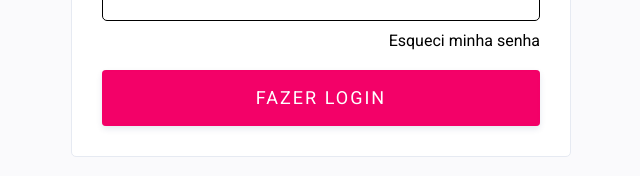
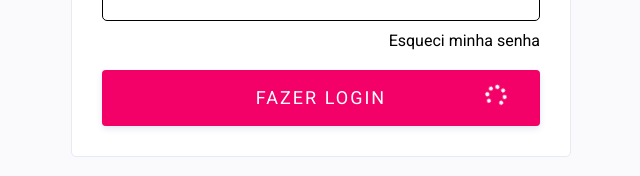
Before and after one commit to Jorge989/adoorei-challange, a Vue app: page / in a window 1280 px wide. Both pictures are taken after typing "name@example.com", "Sample123" into the empty fields and a click on the button "FAZER LOGIN". Shown: the part 505-681 px from the top of the page, without its empty margins (319-959 px from the left). Built offline with nearby package versions, Linux system fonts and the light colour scheme.

Commit message:
implementando botao spinner

```diff
--- a/package.json
+++ b/package.json
@@ -8,6 +8,10 @@
     "lint": "vue-cli-service lint"
   },
   "dependencies": {
+    "@fortawesome/fontawesome-free": "^6.4.0",
+    "@fortawesome/fontawesome-svg-core": "^6.4.0",
+    "@fortawesome/free-solid-svg-icons": "^6.4.0",
+    "@fortawesome/vue-fontawesome": "^3.0.3",
     "core-js": "^3.8.3",
     "vue": "^3.2.13",
     "vue-router": "^4.1.6"
--- a/public/index.html
+++ b/public/index.html
@@ -7,6 +7,14 @@
     <link rel="icon" href="<%= BASE_URL %>favicon.ico" />
     <link rel="preconnect" href="https://fonts.googleapis.com" />
     <link rel="preconnect" href="https://fonts.gstatic.com" crossorigin />
+    <link
+      rel="stylesheet"
+      href="https://cdnjs.cloudflare.com/ajax/libs/font-awesome/5.15.3/css/all.min.css"
+      integrity="sha512-HnHnXvFnJpPk1cxAFqEEMzI/QyF2sYDeWpxxUxZ3qED3El+eZk2oZ93fRyfqR/Xgh1YbEkJopTYGd45pJiH6nA=="
+      crossorigin="anonymous"
+      referrerpolicy="no-referrer"
+    />
+
     <link
       href="https://fonts.googleapis.com/css2?family=Roboto:wght@300;400;500;700&display=swap"
       rel="stylesheet"
--- a/src/components/Button/AuthButton.vue
+++ b/src/components/Button/AuthButton.vue
@@ -1,14 +1,40 @@
 <template>
-  <button class="auth-button" @click="$emit('click')">{{ text }}</button>
+  <button
+    class="auth-button"
+    :class="{ loading: isLoading }"
+    @click="$emit('click')"
+  >
+    {{ text }}
+    <span v-if="isLoading">
+      <font-awesome-icon icon="spinner" spin></font-awesome-icon>
+    </span>
+  </button>
 </template>
 
 <script>
+import { library } from "@fortawesome/fontawesome-svg-core";
+import { faSpinner } from "@fortawesome/free-solid-svg-icons";
+import { FontAwesomeIcon } from "@fortawesome/vue-fontawesome";
+library.add(faSpinner);
+
 export default {
   name: "AuthButton",
+  components: {
+    FontAwesomeIcon,
+  },
   props: {
     text: {
       type: String,
       required: true,
+    },
+    isLoading: {
+      type: Boolean,
+      required: true,
+    },
+  },
+  watch: {
+    isLoading(newVal) {
+      console.log("isLoading changed to", newVal);
     },
   },
 };
--- a/src/components/Button/styles.scss
+++ b/src/components/Button/styles.scss
@@ -27,6 +27,21 @@
   touch-action: manipulation;
   vertical-align: baseline;
   transition: all 0.2s cubic-bezier(0.22, 0.61, 0.36, 1);
+  & span {
+    display: flex;
+    align-items: center;
+    justify-content: center;
+    position: absolute;
+    top: 10%;
+    height: 90%;
+    left: 90%;
+    transform: translate(-50%, -50%);
+  }
+
+  & span svg {
+    width: 1.2em;
+    height: 1.2em;
+  }
 }
 
 .auth-button:hover {
--- a/src/views/Login/LoginView.vue
+++ b/src/views/Login/LoginView.vue
@@ -28,7 +28,11 @@
       <router-link class="forgot-password-btn" to="#"
         >Esqueci minha senha</router-link
       >
-      <AuthButton text="fazer login"></AuthButton>
+      <AuthButton
+        text="fazer login"
+        :is-loading="isLoading"
+        :class="{ loading: isLoading }"
+      ></AuthButton>
     </form>
     <span
       >Ainda não tem conta?
@@ -41,6 +45,7 @@
 
 <script>
 import AuthButton from "../../components/Button/AuthButton.vue";
+
 export default {
   name: "LoginView",
   components: {
@@ -48,12 +53,23 @@ export default {
   },
   data() {
     return {
+      isLoading: false,
       email: "",
       password: "",
     };
   },
+  computed: {
+    authButtonLoading() {
+      return this.isLoading;
+    },
+  },
   methods: {
-    submitForm() {},
+    async submitForm() {
+      this.isLoading = true;
+      setTimeout(() => {
+        this.isLoading = false;
+      }, 3000);
+    },
   },
 };
 </script>
```
Also changed, not shown: 2 other files (tests, documents, lock files or other folders).
